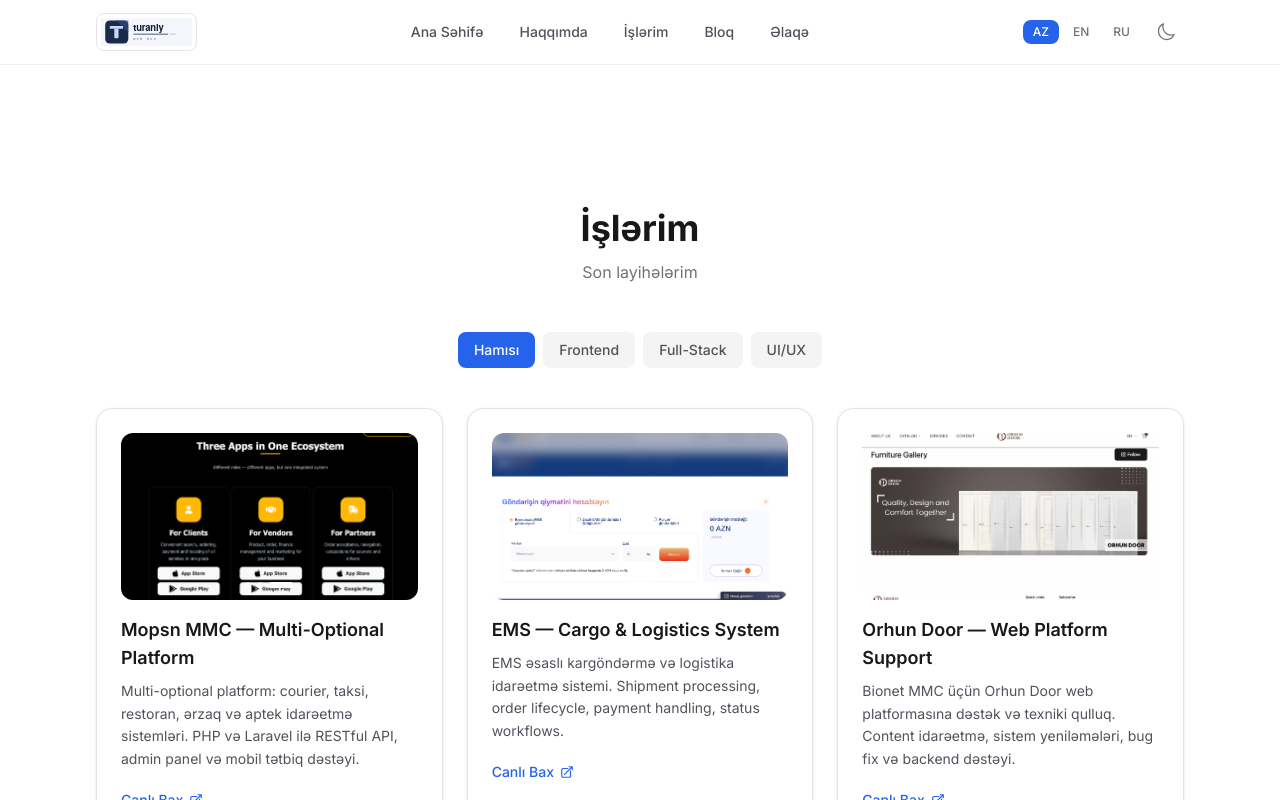
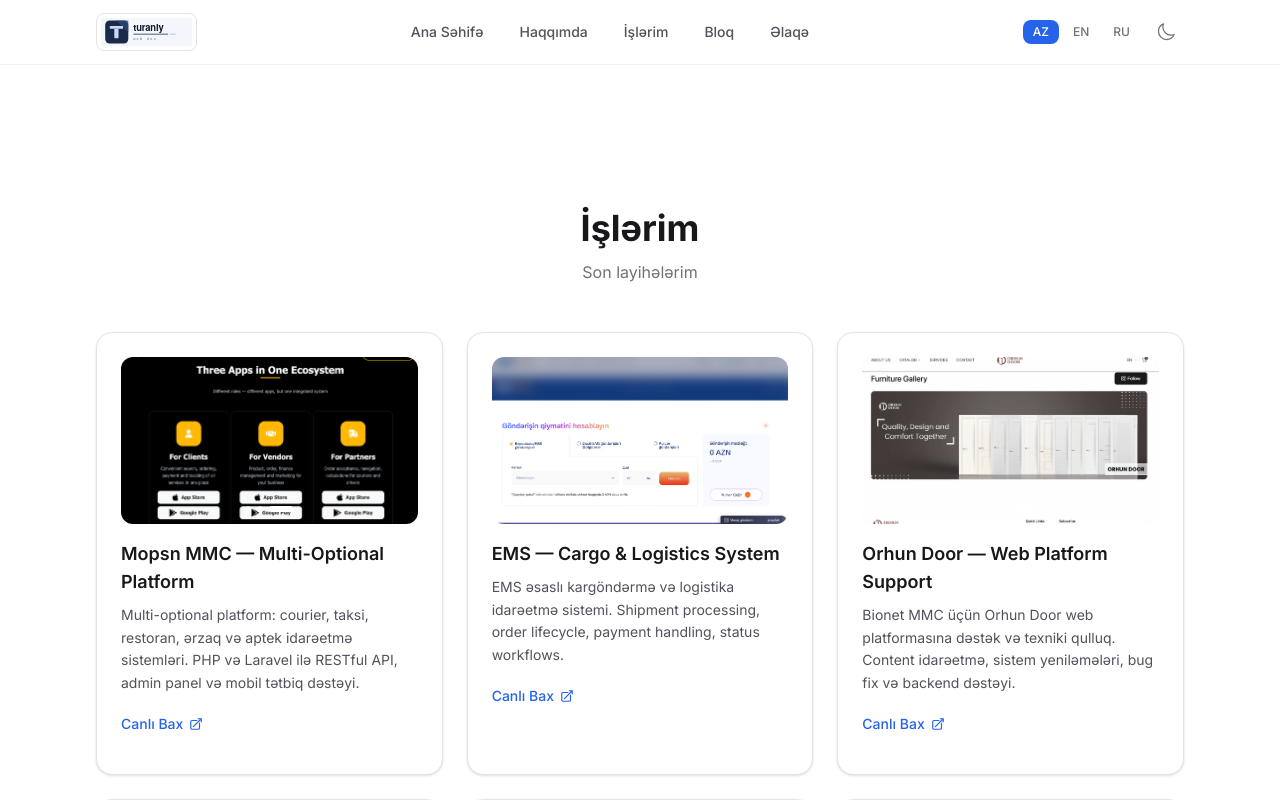
Before and after one commit to TuranHidayet/turanly, a Next.js app: page /az/work in a window 1280 px wide. Shown: the top 800 px of the page. Built offline with nearby package versions, Linux system fonts and the light colour scheme.

Commit message:
work sehifesinden kategoriya filterleri silindi

```diff
--- a/src/app/[lang]/work/page.tsx
+++ b/src/app/[lang]/work/page.tsx
@@ -1,38 +1,18 @@
-"use client";
-
 import { getDictionary, hasLocale, type Locale } from "@/lib/i18n";
 import { notFound } from "next/navigation";
-import { useState, useEffect, use } from "react";
 import { ProjectCard } from "@/components/ProjectCard";
 import projects from "@/data/projects.json";
 
-export default function WorkPage({
+export default async function WorkPage({
   params,
 }: {
   params: Promise<{ lang: string }>;
 }) {
-  const { lang } = use(params);
-  const [activeFilter, setActiveFilter] = useState("all");
-  const [dict, setDict] = useState<any>(null);
+  const { lang } = await params;
 
-  useEffect(() => {
-    if (!hasLocale(lang)) notFound();
-    getDictionary(lang as Locale).then(setDict);
-  }, [lang]);
+  if (!hasLocale(lang)) notFound();
 
-  if (!dict) return null;
-
-  const categories = [
-    { key: "all", label: dict.work.all },
-    { key: "frontend", label: dict.work.frontend },
-    { key: "fullstack", label: dict.work.fullstack },
-    { key: "uiux", label: dict.work.uiux },
-  ];
-
-  const filtered = activeFilter === "all"
-    ? projects
-    : projects.filter((p) => p.category === activeFilter);
-
+  const dict = await getDictionary(lang as Locale);
   const descriptionKey = `description_${lang}` as keyof typeof projects[0];
 
   return (
@@ -44,24 +24,8 @@
             <p className="text-zinc-500 dark:text-zinc-400">{dict.work.subtitle}</p>
           </div>
 
-          <div className="mb-10 flex flex-wrap justify-center gap-2">
-            {categories.map((cat) => (
-              <button
-                key={cat.key}
-                onClick={() => setActiveFilter(cat.key)}
-                className={`rounded-lg px-4 py-2 text-sm font-medium transition-colors ${
-                  activeFilter === cat.key
-                    ? "bg-primary text-white"
-                    : "bg-zinc-100 text-zinc-600 hover:bg-zinc-200 dark:bg-zinc-800 dark:text-zinc-400 dark:hover:bg-zinc-700"
-                }`}
-              >
-                {cat.label}
-              </button>
-            ))}
-          </div>
-
           <div className="grid gap-6 md:grid-cols-2 lg:grid-cols-3">
-            {filtered.map((project) => (
+            {projects.map((project) => (
               <ProjectCard
                 key={project.id}
                 title={project.title}
--- a/src/messages/en.json
+++ b/src/messages/en.json
@@ -8,7 +8,7 @@
   },
   "hero": {
     "greeting": "Hi, I'm",
-    "title": "Turan Hidayetov",
+    "title": "Turan Hidayatov",
     "subtitle": "Full-Stack Web Developer",
     "description": "A full-stack developer specialized in PHP, Laravel, and MySQL with expertise in RESTful APIs, MVC architecture, and backend development.",
     "cta_work": "View My Work",
@@ -16,7 +16,7 @@
   },
   "about": {
     "title": "About Me",
-    "bio": "I'm Turan Hidayetov, a full-stack web developer with expertise in PHP and Laravel backend development, RESTful APIs, MySQL/PostgreSQL, and MVC architecture. I have worked on diverse projects including courier, logistics, warehouse management, and government portal platforms.",
+    "bio": "I'm Turan Hidayatov, a full-stack web developer with expertise in PHP and Laravel backend development, RESTful APIs, MySQL/PostgreSQL, and MVC architecture. I have worked on diverse projects including courier, logistics, warehouse management, and government portal platforms.",
     "experience": "Experience",
     "education": "Education",
     "skills": "Skills",
```
